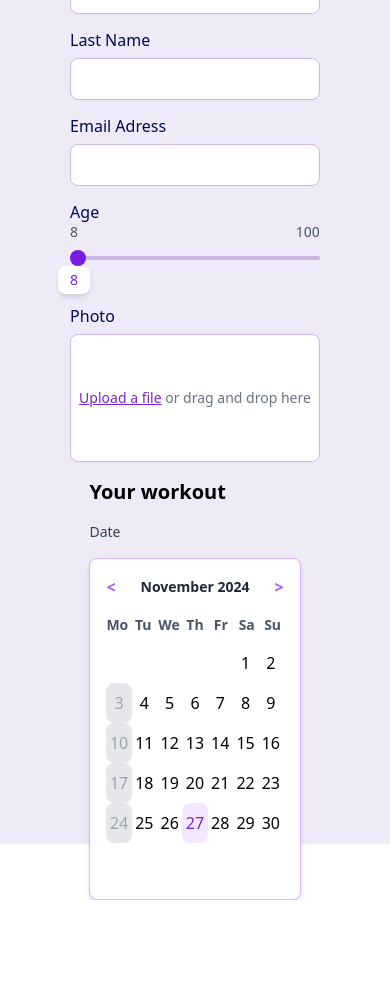
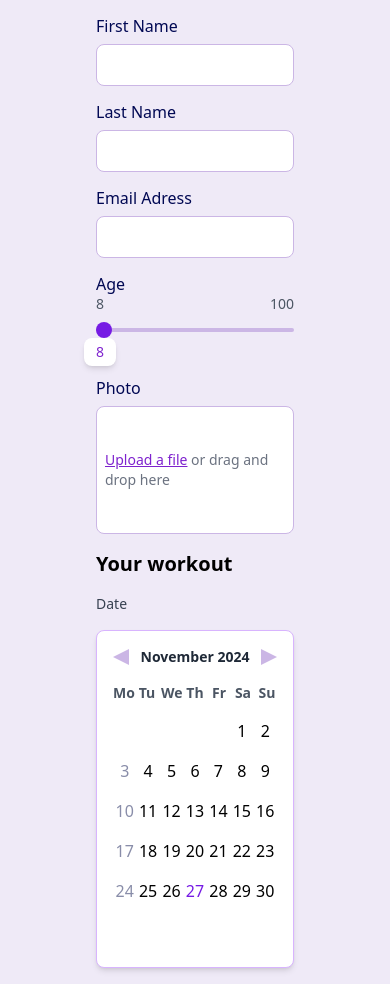
Before and after one commit to DominikaMazur99/RegisterApp, a React (Create React App) app: page / in a window 390 px wide. Before the commit the page ends 900 px from the top, so only its background shows below. Built offline with nearby package versions, Linux system fonts and the light colour scheme; no server answers.

Commit message:
responsive, fields to date picker

```diff
--- a/src/App.tsx
+++ b/src/App.tsx
@@ -1,8 +1,9 @@
+import React from "react";
 import CustomForm from "./form/CustomForm";
 
 function App() {
     return (
-        <div className="bg-customBackground w-screen h-screen flex items-center justify-center">
+        <div className="bg-customBackground overflow-hidden">
             <CustomForm />
         </div>
     );
--- /dev/null
+++ b/src/api/api.ts
@@ -0,0 +1,47 @@
+interface FetchFunctionParams<T> {
+    url: string;
+    method?: "GET" | "POST" | "PUT" | "DELETE";
+    headers?: HeadersInit;
+    body?: any;
+    handler: (data: T) => void;
+}
+
+export const reusableFetchFunction = async <T>({
+    url,
+    method = "GET",
+    headers = {},
+    body,
+    handler,
+}: FetchFunctionParams<T>): Promise<void> => {
+    try {
+        const apiKey = process.env.REACT_APP_API_KEY;
+
+        if (!apiKey) {
+            throw new Error(
+                "API_KEY is undefined. Please set it in your .env file."
+            );
+        }
+
+        const finalHeaders: HeadersInit = {
+            ...headers,
+            "X-Api-Key": apiKey,
+            "Content-Type": "application/json",
+        };
+
+        const response = await fetch(url, {
+            method,
+            headers: finalHeaders,
+            body: body ? JSON.stringify(body) : undefined,
+        });
+
+        if (!response.ok) {
+            throw new Error(`Fetch error: ${response.statusText}`);
+        }
+
+        const data: T = await response.json();
+        handler(data);
+    } catch (error) {
+        console.error("Error in reusableFetchFunction:", error);
+        handler([] as T);
+    }
+};
--- a/src/form/CustomDatePicker.tsx
+++ b/src/form/CustomDatePicker.tsx
@@ -1,7 +1,14 @@
 import React, { useEffect, useState } from "react";
+import { reusableFetchFunction } from "../api/api";
+import arrowRight from "../icons/arrowRightIcon.svg";
+import Arrow from "../icons/ArrowIcon";
 
 interface Holiday {
+    country: string;
+    iso: string;
+    year: number;
     date: string;
+    day: string;
     name: string;
     type: string;
 }
@@ -9,7 +16,7 @@ interface Holiday {
 const CustomDatePicker: React.FC = () => {
     const [selectedDate, setSelectedDate] = useState<Date | null>(null);
     const [currentMonth, setCurrentMonth] = useState(new Date());
-    const [holidays, setHolidays] = useState<Holiday[]>([]); // Initialize as an empty array
+    const [holidays, setHolidays] = useState<Holiday[]>([]);
     const [info, setInfo] = useState<string | null>(null);
 
     const daysInMonth = (month: number, year: number) => {
@@ -71,27 +78,17 @@ const CustomDatePicker: React.FC = () => {
         return date.getDay() === 0 || holiday?.type === "NATIONAL_HOLIDAY";
     };
 
-    const fetchHolidays = async () => {
-        try {
-            const response = await fetch(
-                "https://api.api-ninjas.com/v1/holidays?country=PL&year=2024",
-                {
-                    headers: {
-                        "X-Api-Key": "jLRG8GyCMYw2BJkIWF7S4w==WuRlBupy7vgLLXvV",
-                    },
-                }
-            );
-            const data: Holiday[] = await response.json(); // Ensure it's an array
-            console.log(data);
-            setHolidays(data || []); // Safely set holidays or an empty array
-        } catch (error) {
-            console.error("Error fetching holidays:", error);
-            setHolidays([]); // Fallback to an empty array if the fetch fails
-        }
+    const fetchHolidays = async (
+        setHolidays: (holidays: Holiday[]) => void
+    ) => {
+        await reusableFetchFunction<Holiday[]>({
+            url: "https://api.api-ninjas.com/v1/holidays?country=PL&year=2024",
+            handler: setHolidays,
+        });
     };
 
     useEffect(() => {
-        fetchHolidays();
+        fetchHolidays(setHolidays);
     }, []);
 
     const renderCalendar = () => {
@@ -150,11 +147,11 @@ const CustomDatePicker: React.FC = () => {
                             }
                             className={`flex-1 h-10 flex items-center justify-center cursor-pointer rounded-lg ${
                                 disabled
-                                    ? "bg-gray-200 text-gray-400 cursor-not-allowed"
+                                    ? "text-disabledTextColor cursor-not-allowed"
                                     : isSelected
-                                    ? "bg-purple-500 text-white"
+                                    ? "bg-defaultPurple text-white"
                                     : isToday
-                                    ? "bg-purple-100 text-purple-700"
+                                    ? "text-defaultPurple"
                                     : "hover:bg-purple-50"
                             }`}
                         >
@@ -179,17 +176,16 @@ const CustomDatePicker: React.FC = () => {
     };
 
     return (
-        <div className="flex flex-col gap-4 max-w-sm mx-auto">
+        <div className="flex flex-col gap-4">
             <h1 className="text-xl font-bold text-navy">Your workout</h1>
             <label className="text-sm text-gray-700 font-medium">Date</label>
             <div className="p-4 border border-purple-300 rounded-lg shadow-md bg-white">
-                {/* Calendar Header */}
                 <div className="flex items-center justify-between mb-4">
                     <button
                         onClick={handlePrevMonth}
                         className="text-purple-500 font-bold"
                     >
-                        &lt;
+                        <Arrow direction="right" />
                     </button>
                     <h2 className="text-sm font-semibold text-gray-800">
                         {currentMonth.toLocaleString("default", {
@@ -201,7 +197,7 @@ const CustomDatePicker: React.FC = () => {
                         onClick={handleNextMonth}
                         className="text-purple-500 font-bold"
                     >
-                        &gt;
+                        <Arrow direction="left" />
                     </button>
                 </div>
                 {/* Calendar Days */}
--- a/src/form/CustomForm.tsx
+++ b/src/form/CustomForm.tsx
@@ -5,7 +5,7 @@ import DragAndDrop from "./DragAndDrop";
 
 function CustomForm() {
     return (
-        <div className="flex flex-col gap-4">
+        <div className="flex flex-col gap-4 h-full px-24 overflow-y-auto p-4">
             <CustomInput label="First Name" />
             <CustomInput label="Last Name" />
             <CustomInput label="Email Adress" />
--- /dev/null
+++ b/src/icons/ArrowIcon.tsx
@@ -0,0 +1,25 @@
+import React from "react";
+
+interface ArrowProps {
+    direction: "left" | "right";
+}
+
+const Arrow: React.FC<ArrowProps> = ({ direction }) => {
+    const rotation = direction === "left" ? "rotate(-90deg)" : "rotate(90deg)";
+
+    return (
+        <svg
+            width="16"
+            height="16"
+            viewBox="0 0 16 16"
+            fill="none"
+            xmlns="http://www.w3.org/2000/svg"
+            style={{ transform: rotation, transformOrigin: "center" }} // Add transform and origin
+            className="text-purple-300"
+        >
+            <path d="M8 16L0 0H16L8 16Z" fill="#CBB6E5" />
+        </svg>
+    );
+};
+
+export default Arrow;
--- a/tailwind.config.js
+++ b/tailwind.config.js
@@ -11,6 +11,7 @@ module.exports = {
                 errorBackground: "#FEECEC",
                 errorBorder: "#ED4545",
                 textColor: "#000853",
+                disabledTextColor: "#898DA9",
             },
         },
     },
```
Also changed, not shown: src/App.css (deleted, +0 -38 lines), 1 other file (tests, documents, lock files or other folders).
